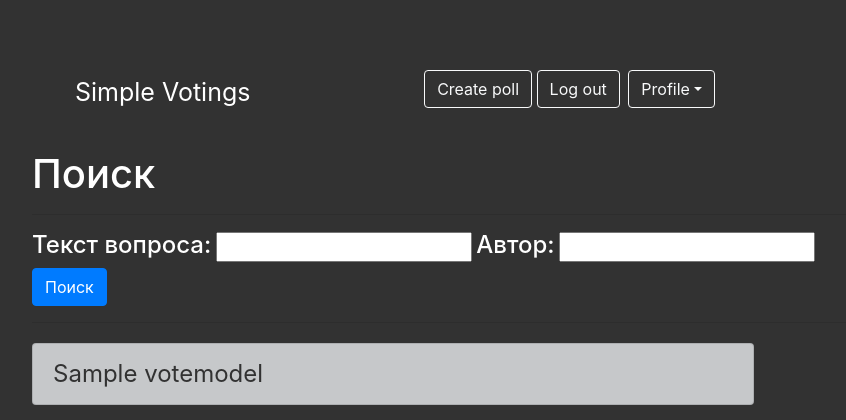
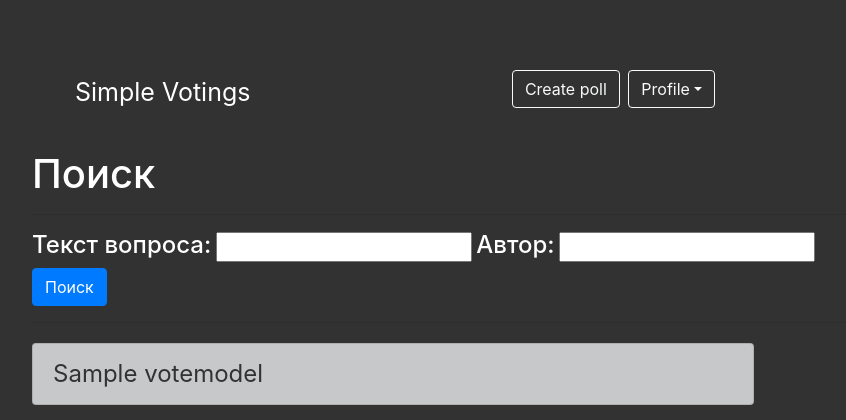
Before and after one commit to edikwhitman/simple-votings, a Django app: page /search_vote/ in a window 1280 px wide; the page is wider, and only the part inside the window is pictured. Shown: the top 420 px of that part, without its empty margins (245-1091 px from the left). Run offline with Django 3.2, Linux system fonts and the light colour scheme; a user stored in the database is signed in; tables that the repository leaves empty hold one stand-in row (values such as "Sample post"); some libraries are stand-ins or nearby versions.

Commit message:
Log out to frodile dropДАУН

```diff
--- a/vote/templates/header.html
+++ b/vote/templates/header.html
@@ -2,14 +2,9 @@
     <div class="header-z"><a href="/">Simple Votings</a></div>
     <div class="header-b">
         <a href="{% url 'create_vote' %}" class="btn btn-outline-light">Create poll</a>
-        {% if request.user.is_authenticated %}
-            <a href="{% url 'logout' %}" class="btn btn-outline-light">
-                Log out
-        {% else %}
-            <a href="{% url 'login' %}" class="btn btn-outline-light">
-                Log in
+        {% if not request.user.is_authenticated %}
+        <a href="{% url 'login' %}" class="btn btn-outline-light">Log in</a>
         {% endif %}
-            </a>
         {% if user.is_authenticated %}
         <button class="btn btn-outline-light ml-1 dropdown-toggle" type="button" id="dropdownMenuButton" data-toggle="dropdown" aria-haspopup="true" aria-expanded="false">Profile</button>
         <div class="dropdown-menu" aria-labelledby="dropdownMenuButton" id="toggle">
@@ -18,6 +13,8 @@
             <a class="btn btn-outline-light dropdown-item" href="{% url 'votings_i_answered' %}">Где я голосовал</a>
             <div class="dropdown-divider"></div>
             <a class="btn btn-outline-light dropdown-item" href="{% url 'profile_edit' %}">Редактирование профиля</a>
+            <div class="dropdown-divider"></div>
+            <a class="btn btn-outline-light dropdown-item" href="{% url 'logout' %}">Выйти</a>
         </div>
          {% endif %}
     </div>
```
